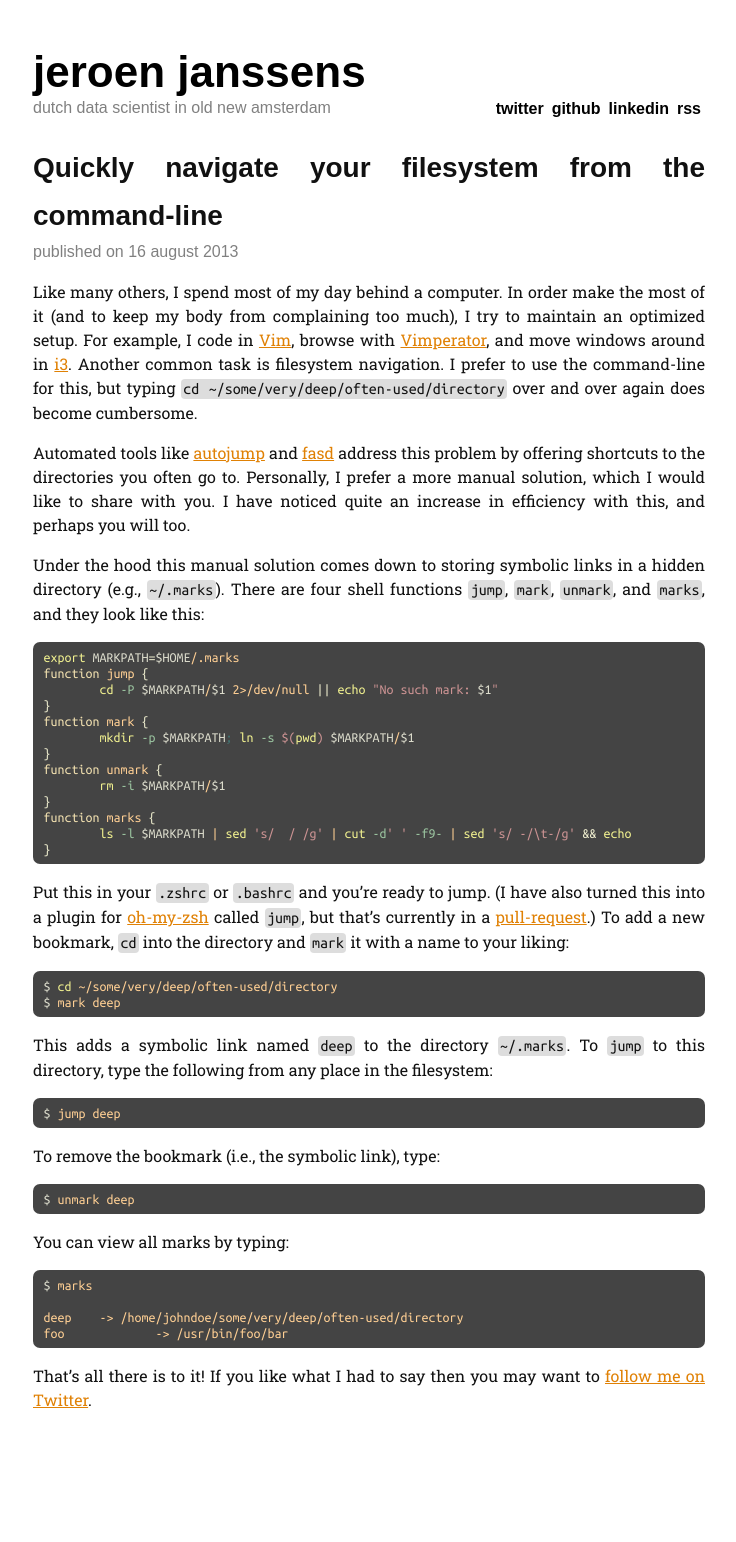
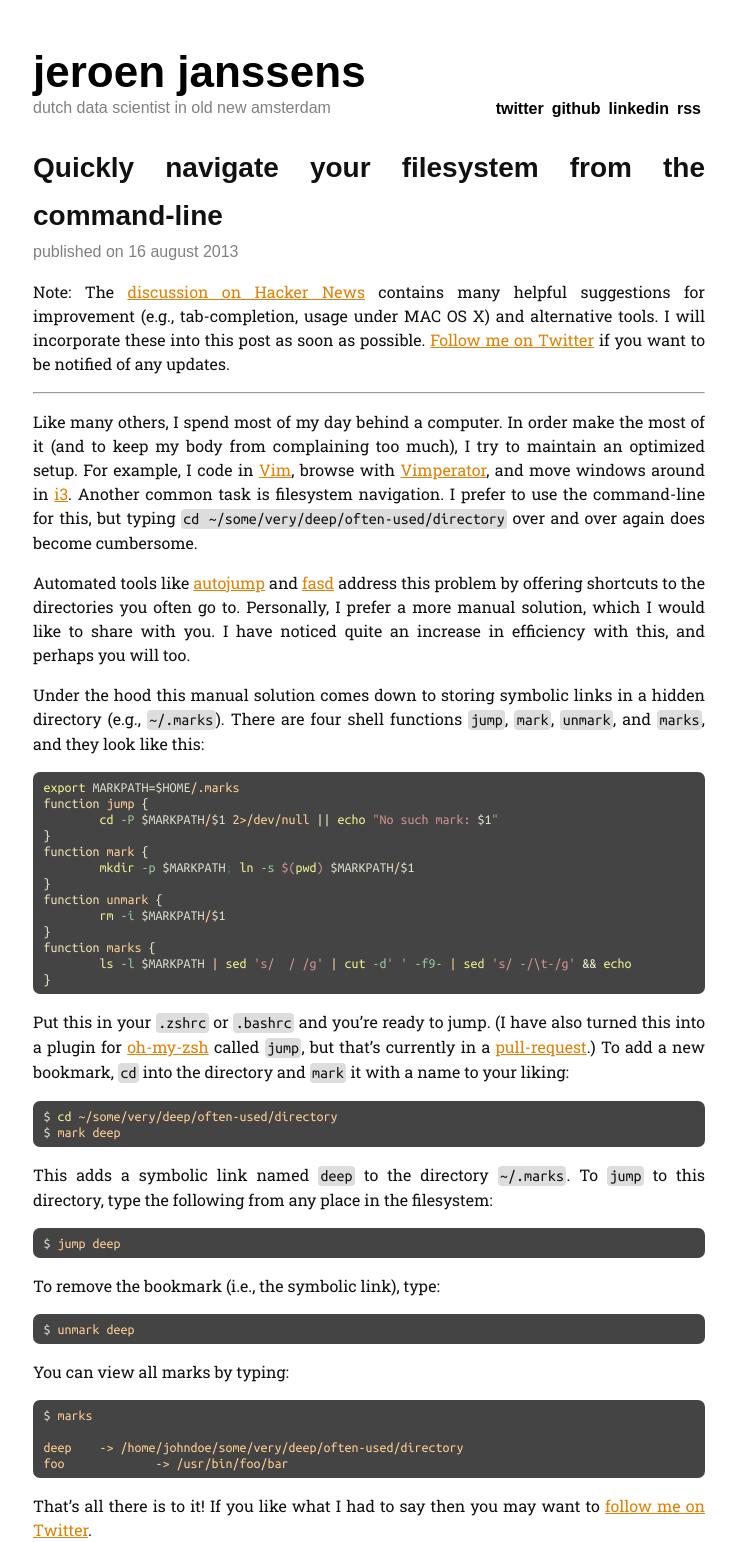
Before and after one commit to jeroenjanssens/jeroenjanssens.github.io, a Jekyll site: the page built from _posts/2013-08-16-quickly-navigate-your-filesystem-from-the-command-line.markdown, in a window 1280 px wide. Shown: the whole page, without its empty margins (271-1007 px from the left). Built offline with Jekyll 4.4.1, drawn with Linux system fonts in a browser that asks for light colours; some web fonts are replaced; Markdown is read by kramdown in place of the engine named in the settings; before the commit the page ends 1412 px from its top, so only the background shows below that.

Commit message:
Add Hacker News note

```diff
--- a/_posts/2013-08-16-quickly-navigate-your-filesystem-from-the-command-line.markdown
+++ b/_posts/2013-08-16-quickly-navigate-your-filesystem-from-the-command-line.markdown
@@ -3,6 +3,11 @@ layout: post
 title:  "Quickly navigate your filesystem from the command-line"
 date:   2013-08-16 19:06:19
 ---
+
+Note: The [discussion on Hacker News][hn] contains many helpful suggestions for improvement (e.g., tab-completion, usage under MAC OS X) and alternative tools. I will incorporate these into this post as soon as possible. [Follow me on Twitter][twitter] if you want to be notified of any updates.
+
+--------------------
+
 
 Like many others, I spend most of my day behind a computer.
 In order make the most of it (and to keep my body from complaining too much), I try to maintain an optimized setup.
```
Also changed, not shown: other parts of _posts/2013-08-16-quickly-navigate-your-filesystem-from-the-command-line.markdown (+1 -0 lines).
